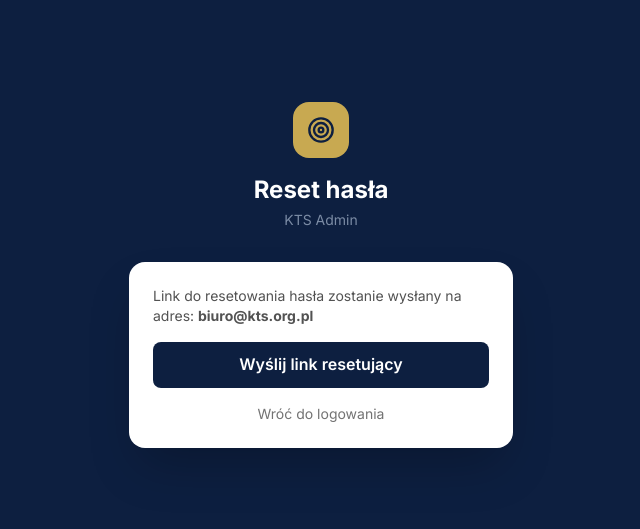
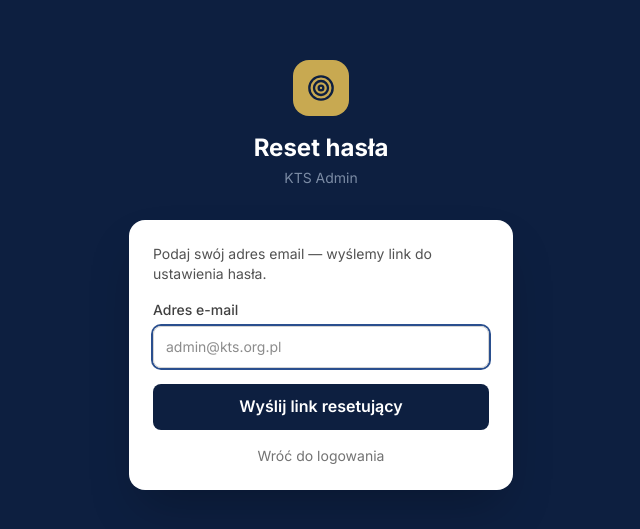
Before and after one commit to jell0nek/kts, a Next.js app: page /admin/reset-password in a window 1280 px wide. Shown: the part 125-654 px from the top of the page, without its empty margins (319-959 px from the left). Built offline with nearby package versions, Linux system fonts and the light colour scheme; no server answers; the database is empty.

Commit message:
add email recovery

```diff
--- a/app/admin/login/page.tsx
+++ b/app/admin/login/page.tsx
@@ -2,12 +2,10 @@
 
 import { useState } from "react"
 import { signIn } from "next-auth/react"
-import { useRouter } from "next/navigation"
 import { Target, Eye, EyeOff } from "lucide-react"
 import Link from "next/link"
 
 export default function LoginPage() {
-  const router = useRouter()
   const [email, setEmail] = useState("")
   const [password, setPassword] = useState("")
   const [showPassword, setShowPassword] = useState(false)
@@ -27,7 +25,7 @@ export default function LoginPage() {
     if (result?.error) {
       setError("Nieprawidłowy email lub hasło.")
     } else {
-      router.push("/admin")
+      window.location.href = "/admin"
     }
   }
 
--- a/app/admin/reset-password/page.tsx
+++ b/app/admin/reset-password/page.tsx
@@ -11,19 +11,25 @@ function ResetForm() {
   const router = useRouter()
 
   const [phase, setPhase] = useState<"request" | "reset" | "done">(token ? "reset" : "request")
+  const [email, setEmail] = useState("")
   const [password, setPassword] = useState("")
   const [confirm, setConfirm] = useState("")
   const [loading, setLoading] = useState(false)
   const [message, setMessage] = useState("")
   const [error, setError] = useState("")
 
-  async function sendResetEmail() {
+  async function sendResetEmail(e: React.FormEvent) {
+    e.preventDefault()
     setLoading(true)
     setError("")
     try {
-      const res = await fetch("/api/password-reset", { method: "POST" })
+      const res = await fetch("/api/password-reset", {
+        method: "POST",
+        headers: { "Content-Type": "application/json" },
+        body: JSON.stringify({ email }),
+      })
       if (!res.ok) throw new Error()
-      setMessage("Link do resetowania hasła został wysłany na adres biuro@kts.org.pl.")
+      setMessage(`Link do resetowania hasła został wysłany na adres ${email}.`)
     } catch {
       setError("Nie udało się wysłać emaila. Sprawdź konfigurację Resend.")
     } finally {
@@ -76,7 +82,7 @@ function ResetForm() {
             </div>
           ) : phase === "reset" ? (
             <form onSubmit={submitNewPassword} className="space-y-4">
-              <p className="text-sm text-neutral-600">Wprowadź nowe hasło dla konta admina.</p>
+              <p className="text-sm text-neutral-600">Wprowadź nowe hasło.</p>
               {error && <div className="bg-red-50 border border-red-200 text-red-700 rounded-lg px-4 py-2 text-sm">{error}</div>}
               <div>
                 <label className="block text-sm font-medium text-neutral-700 mb-1.5">Nowe hasło</label>
@@ -94,20 +100,36 @@ function ResetForm() {
               </button>
             </form>
           ) : (
-            <div className="space-y-4">
+            <form onSubmit={sendResetEmail} className="space-y-4">
               <p className="text-sm text-neutral-600">
-                Link do resetowania hasła zostanie wysłany na adres: <strong>biuro@kts.org.pl</strong>
+                Podaj swój adres email — wyślemy link do ustawienia hasła.
               </p>
               {message && <p className="text-sm text-emerald-600 font-medium">{message}</p>}
               {error && <div className="bg-red-50 border border-red-200 text-red-700 rounded-lg px-4 py-2 text-sm">{error}</div>}
-              <button onClick={sendResetEmail} disabled={loading || !!message}
-                className="w-full bg-navy-900 text-white font-semibold py-2.5 rounded-lg hover:bg-navy-700 transition-colors disabled:opacity-60">
-                {loading ? "Wysyłanie…" : "Wyślij link resetujący"}
-              </button>
+              {!message && (
+                <>
+                  <div>
+                    <label className="block text-sm font-medium text-neutral-700 mb-1.5">Adres e-mail</label>
+                    <input
+                      type="email"
+                      value={email}
+                      onChange={(e) => setEmail(e.target.value)}
+                      required
+                      autoFocus
+                      className="w-full border border-neutral-300 rounded-lg px-3 py-2.5 text-sm focus:outline-none focus:ring-2 focus:ring-navy-600"
+                      placeholder="admin@kts.org.pl"
+                    />
+                  </div>
+                  <button type="submit" disabled={loading}
+                    className="w-full bg-navy-900 text-white font-semibold py-2.5 rounded-lg hover:bg-navy-700 transition-colors disabled:opacity-60">
+                    {loading ? "Wysyłanie…" : "Wyślij link resetujący"}
+                  </button>
+                </>
+              )}
               <Link href="/admin/login" className="block text-center text-sm text-neutral-500 hover:text-neutral-700">
                 Wróć do logowania
               </Link>
-            </div>
+            </form>
           )}
         </div>
       </div>
--- a/app/api/password-reset/route.ts
+++ b/app/api/password-reset/route.ts
@@ -4,17 +4,23 @@ import { sendPasswordResetEmail } from "@/lib/email";
 import bcrypt from "bcryptjs";
 import crypto from "crypto";
 
-const RECOVERY_EMAIL = process.env.ADMIN_EMAIL ?? "";
+// POST /api/password-reset — send reset email
+export async function POST(req: NextRequest) {
+  const { email } = await req.json().catch(() => ({}));
 
-// POST /api/password-reset — send reset email
-export async function POST() {
+  // Always return ok to avoid leaking whether an email exists
+  if (!email || typeof email !== "string") return NextResponse.json({ ok: true });
+
+  const user = await prisma.user.findUnique({ where: { email } });
+  if (!user) return NextResponse.json({ ok: true });
+
   const token = crypto.randomBytes(32).toString("hex");
   const expires = new Date(Date.now() + 60 * 60 * 1000); // 1h
 
   await prisma.passwordResetToken.create({
-    data: { email: RECOVERY_EMAIL, token, expires },
+    data: { email, token, expires },
   });
-  await sendPasswordResetEmail(token);
+  await sendPasswordResetEmail(token, email);
 
   return NextResponse.json({ ok: true });
 }
@@ -38,7 +44,7 @@ export async function PUT(req: NextRequest) {
 
   const hashed = await bcrypt.hash(password, 12);
   await prisma.user.update({
-    where: { email: RECOVERY_EMAIL },
+    where: { email: record.email },
     data: { password: hashed },
   });
   await prisma.passwordResetToken.update({
--- a/app/page.tsx
+++ b/app/page.tsx
@@ -30,7 +30,7 @@ export default async function HomePage() {
           style={{ backgroundImage: "radial-gradient(circle at 2px 2px, #c8a951 1px, transparent 0)", backgroundSize: "32px 32px" }}
         />
         <div className="relative max-w-6xl mx-auto px-4 pt-8 pb-24 md:pt-10 md:pb-36">
-          {content.announcementHtml && (
+          {content.announcementHtml?.replace(/<[^>]*>/g, "").trim() && (
             <div className="flex items-center gap-3 bg-white/10 border border-white/20 rounded-xl px-5 py-3 text-sm text-white/90">
               <Info className="w-4 h-4 shrink-0 text-gold-400" />
               <div
@@ -39,7 +39,7 @@ export default async function HomePage() {
               />
             </div>
           )}
-          <div className={`flex items-center gap-12 ${content.announcementHtml ? "mt-10" : "mt-16 md:mt-24"}`}>
+          <div className={`flex items-center gap-12 ${content.announcementHtml?.replace(/<[^>]*>/g, "").trim() ? "mt-10" : "mt-16 md:mt-24"}`}>
             {/* Text */}
             <div className="flex-1 min-w-0">
               <p className="text-gold-400 font-semibold tracking-widest uppercase text-xs mb-4">
--- a/lib/email.ts
+++ b/lib/email.ts
@@ -2,15 +2,13 @@ import { Resend } from "resend";
 
 const resend = new Resend(process.env.RESEND_API_KEY);
 
-const RECOVERY_EMAIL = process.env.ADMIN_EMAIL ?? "";
-
-export async function sendPasswordResetEmail(token: string) {
+export async function sendPasswordResetEmail(token: string, email: string) {
   const baseUrl = process.env.NEXTAUTH_URL || "http://localhost:3000";
   const resetUrl = `${baseUrl}/admin/reset-password?token=${token}`;
 
   await resend.emails.send({
     from: "KTS Admin <noreply@kts.org.pl>",
-    to: RECOVERY_EMAIL,
+    to: email,
     subject: "Reset hasła — Panel Admina KTS",
     html: `
       <div style="font-family: sans-serif; max-width: 480px; margin: 0 auto;">
--- a/prisma/seed.ts
+++ b/prisma/seed.ts
@@ -5,19 +5,24 @@ import { PAGE_DEFAULTS } from "../lib/content"
 const prisma = new PrismaClient()
 
 async function main() {
-  // ── Admin user ─────────────────────────────────────────────
-  const rawPassword = process.env.ADMIN_PASSWORD ?? "KTS_admin_2025"
-  const hashedPassword = await bcrypt.hash(rawPassword, 12)
-
+  // ── Admin users ────────────────────────────────────────────
+  const adminPassword = process.env.ADMIN_PASSWORD ?? "KTS_admin_2025"
+  const hashedAdmin = await bcrypt.hash(adminPassword, 12)
   await prisma.user.upsert({
     where: { email: "biuro@kts.org.pl" },
-    update: { password: hashedPassword },
-    create: {
-      email: "biuro@kts.org.pl",
-      password: hashedPassword,
-    },
+    update: {},
+    create: { email: "biuro@kts.org.pl", password: hashedAdmin },
   })
   console.log("✓ Admin user: biuro@kts.org.pl")
+
+  const uberPassword = process.env.UBER_ADMIN_PASSWORD ?? "KTS_uber_2025"
+  const hashedUber = await bcrypt.hash(uberPassword, 12)
+  await prisma.user.upsert({
+    where: { email: "pawlikjakubfcs@gmail.com" },
+    update: {},
+    create: { email: "pawlikjakubfcs@gmail.com", password: hashedUber },
+  })
+  console.log("✓ Uber admin: pawlikjakubfcs@gmail.com")
 
   // ── Page content (draft = published = defaults) ────────────
   const pages = [
@@ -88,7 +93,8 @@ async function main() {
   }
 
   console.log("\n✅ Seed complete!")
-  console.log(`\nAdmin login:\n  Email: biuro@kts.org.pl\n  Hasło: ${rawPassword}`)
+  console.log(`\nAdmin login:\n  Email: biuro@kts.org.pl\n  Hasło: ${adminPassword}`)
+  console.log(`  Uber admin: pawlikjakubfcs@gmail.com\n  Hasło: ${uberPassword}`)
   console.log("\n⚠ Zmień hasło po pierwszym logowaniu!")
 }
 
```
